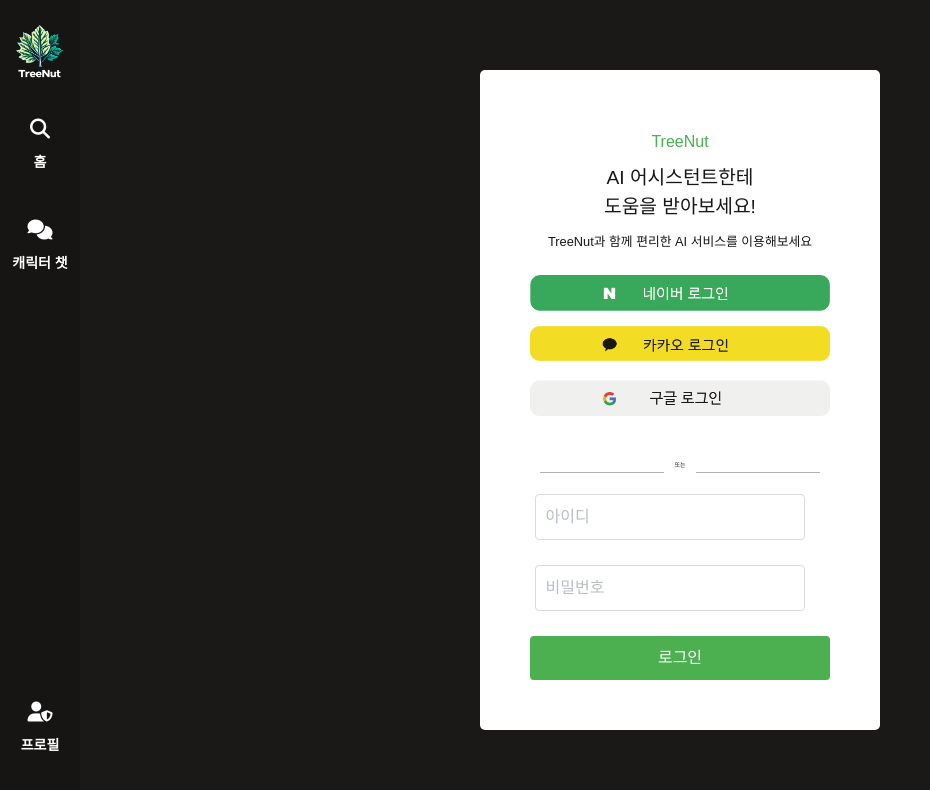
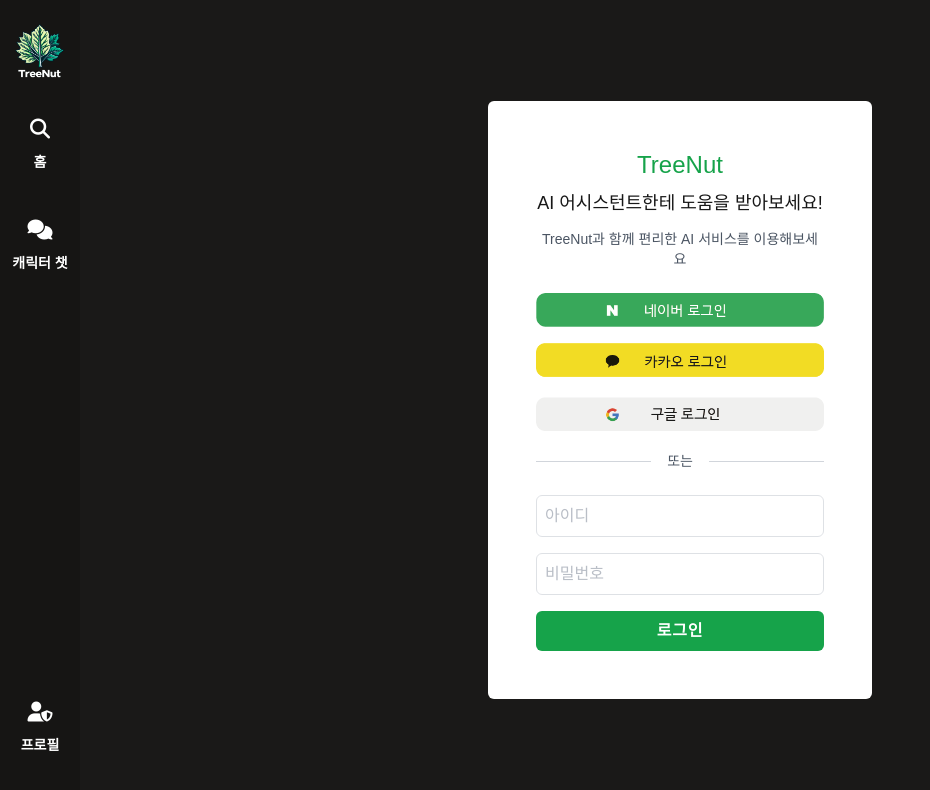
Before and after one commit to TreeNut-KR/ChatBot, a React (Create React App) app in the folder nginx/react-frontpage/: page /login in a window 1280 px wide. Shown: the top 790 px of the page, without its empty margins (0-930 px from the left). Built offline with nearby package versions, Linux system fonts and the light colour scheme.

Commit message:
프로필 스타일 수정/변경

```diff
--- a/nginx/react-frontpage/src/Component/Login/Login.tsx
+++ b/nginx/react-frontpage/src/Component/Login/Login.tsx
@@ -1,6 +1,5 @@
 import React, { useState, FormEvent } from 'react';
 import axios from 'axios';
-import './login.css';
 import logo_naver_kr from './logo/logo_naver_kr.png';
 import logo_kakao_kr from './logo/logo_kakao_kr.png';
 import logo_google_kr from './logo/logo_google_kr.png';
@@ -26,14 +25,11 @@
         setSuccess(true);
         console.log('로그인 성공:', response.data);
 
-        // 로그인 토큰 로컬 스토리지에 저장
         const token = response.data.token;
         if (token) {
           localStorage.setItem('jwt-token', token);
           console.log('토큰 저장 성공:', token);
-
-          // F5와 동일한 효과로 새로고침
-          window.location.href = '/'; // '/' 경로로 리다이렉션 후 새로고침
+          window.location.href = '/';
         } else {
           console.error('토큰이 반환되지 않았습니다.');
         }
@@ -47,53 +43,78 @@
   };
 
   return (
-    <div className="login-container">
-      <form onSubmit={handleSubmit} className="login-form">
-        <h2 className="title">TreeNut</h2>
-        <h2 className="subtitle">AI 어시스턴트한테 <br /> 도움을 받아보세요!</h2>
-        <h2 className="small-text">TreeNut과 함께 편리한 AI 서비스를 이용해보세요</h2>
-
-        <div className="image-container">
-          <img src={logo_naver_kr} width={300} alt="Naver Logo" />
-          <img src={logo_kakao_kr} width={300} alt="Kakao Logo" />
-          <img src={logo_google_kr} width={300} alt="Google Logo" />
+    <div className="flex flex-col items-center justify-center h-screen w-[90vw]">
+      <form onSubmit={handleSubmit} className="bg-white p-12 rounded-md text-left w-full max-w-sm ">
+        <div className="flex justify-center items-center">
+          <h2 className="text-green-600 text-2xl mb-2 whitespace-nowrap">{`TreeNut`}</h2>
         </div>
 
-        <div className="line-container">
-          <div className="line"></div>
-          <h2 className="and_text">또는</h2>
-          <div className="line"></div>
+        <div className="flex justify-center items-center">
+          <h2 className="text-lg mb-3 whitespace-nowrap">{`AI 어시스턴트한테 도움을 받아보세요!`}</h2>
         </div>
 
-        <div className="inputGroup">
+        <h2 className="text-center text-sm mb-6 text-gray-600">
+          TreeNut과 함께 편리한 AI 서비스를 이용해보세요
+        </h2>
+
+        <div className="flex flex-col items-center mb-5">
+          <img
+            src={logo_naver_kr}
+            alt="Naver Logo"
+            className="w-72 mb-4 transition-transform transform hover:translate-y-[-5px]"
+          />
+          <img
+            src={logo_kakao_kr}
+            alt="Kakao Logo"
+            className="w-72 mb-4 transition-transform transform hover:translate-y-[-5px]"
+          />
+          <img
+            src={logo_google_kr}
+            alt="Google Logo"
+            className="w-72 transition-transform transform hover:translate-y-[-5px]"
+          />
+        </div>
+
+        <div className="flex items-center mb-6">
+          <div className="flex-1 h-[1px] bg-gray-300"></div>
+          <span className="mx-4 text-gray-600 text-sm">또는</span>
+          <div className="flex-1 h-[1px] bg-gray-300"></div>
+        </div>
+
+        <div className="mb-4">
           <input
             type="text"
             id="Id"
             value={Id}
             onChange={(e) => setId(e.target.value)}
             required
-            className="login-input"
+            className="w-full p-2 border text-gray-700 border-gray-300 rounded-md opacity-70 focus:outline-none focus:ring-2 focus:ring-green-500"
             placeholder="아이디"
           />
         </div>
 
-        <div className="inputGroup">
+        <div className="mb-4">
           <input
             type="password"
             id="password"
             value={password}
             onChange={(e) => setPassword(e.target.value)}
             required
-            className="login-input"
+            className="w-full p-2 border text-gray-700 border-gray-300 rounded-md opacity-70 focus:outline-none focus:ring-2 focus:ring-green-500"
             placeholder="비밀번호"
           />
         </div>
 
-        <button type="submit" className="login-button">로그인</button>
+        <button
+          type="submit"
+          className="w-full font-semibold tracking-wider py-2 bg-green-600 text-white rounded-md hover:bg-green-700 transition"
+        >
+          로그인
+        </button>
       </form>
 
-      {error && <p className="error-message">{error}</p>}
-      {success && <p className="success-message">로그인 성공!</p>}
+      {error && <p className="text-red-600 mt-4 text-sm">{error}</p>}
+      {success && <p className="text-green-600 mt-4 text-sm">로그인 성공!</p>}
     </div>
   );
 };
--- a/nginx/react-frontpage/src/Component/Login/login.css
+++ /dev/null
@@ -1,118 +0,0 @@
-/* src/components/login.css */
-
-.login-container {
-    display: flex;
-    flex-direction: column; /* 컨테이너 방향을 세로로 설정 */
-    align-items: center;
-    justify-content: center;
-    height: 100vh;
-    width: 90vw; /* 너비 설정 */
-}
-
-.login-form {
-    background-color: white;
-    padding: 50px;
-    border-radius: 5px;
-    text-align: left; /* 텍스트 정렬을 좌측으로 설정 */
-}
-
-.inputGroup {
-    margin-bottom: 20px; /* 입력 필드 그룹 사이의 간격 */
-}
-
-.login-input {
-    margin-bottom: 5px;
-    padding: 10px;
-    border: 1px solid #ccc;
-    border-radius: 4px;
-    margin-left: 1.5%;
-    width: 90%;
-    opacity: 0.7; /* 약간 투명하게 설정 */
-}
-
-.login-button {
-    padding: 10px;
-    background-color: #4caf50;
-    color: white;
-    border: none;
-    border-radius: 4px;
-    cursor: pointer;
-    width: 100%; /* 버튼 너비를 100%로 설정 */
-}
-
-.login-button:hover {
-    background-color: #0056b3;
-}
-
-.error-message {
-    color: red;
-    margin-top: 10px;
-    font-size: 14px;
-}
-
-.success-message {
-    color: green;
-    margin-top: 10px;
-    font-size: 14px;
-}
-
-.image-container {
-    display: flex;
-    flex-direction: column; /* 수직 방향으로 정렬 */
-    align-items: center;    /* 수평 중앙 정렬 */
-    margin-bottom: 20px;    /* 이미지와 입력 필드 사이의 간격 */
-}
-
-.image-container img {
-    margin-bottom: 15px; /* 이미지 사이의 하단 마진 설정 */
-}
-
-/* src/components/login.css */
-
-/* 중앙 정렬 및 색상 설정 */
-.title {
-    text-align: center;       /* 중앙 정렬 */
-    color: rgb(76, 175, 80);           /* 연두색 */
-    margin: 10px 0;          /* 위아래 간격 추가 */
-}
-
-.subtitle {
-    text-align: center;       /* 중앙 정렬 */
-    margin: 10px 0;
-    font-size: 120%;          /* 위아래 간격 추가 */
-}
-
-.small-text {
-    text-align: center;       /* 중앙 정렬 */
-    font-size: 0.8em;        /* 폰트 크기 줄이기 */
-    margin: 10px 0;          /* 위아래 간격 추가 */
-    margin-bottom: 3vh;
-}
-
-.line-container {
-    display: flex;
-    align-items: center; /* 수직 중앙 정렬 */
-}
-
-.line {
-    flex: 1; /* 줄이 남은 공간을 차지하도록 설정 */
-    height: 1px; /* 줄의 두께 */
-    background-color: rgba(0, 0, 0, 0.3); /* 희미한 색상 */
-    margin: 0 10px; /* 줄과 텍스트 사이의 간격 */
-}
-
-
-.and_text {
-    text-align: center;       /* 중앙 정렬 */
-    font-size: 0.3em;        /* 폰트 크기 줄이기 */
-    margin: 10px 0;          /* 위아래 간격 추가 */
-    margin-bottom: 3vh;
-}
-
-.image-container img {
-    transition: transform 0.3s; /* 부드러운 애니메이션 효과 */
-  }
-
-  .image-container img:hover {
-    transform: translateY(-5px); /* 이미지를 위로 살짝 떴다 내리는 효과 */
-  }
--- a/nginx/react-frontpage/src/Component/Resister/Resister.tsx
+++ b/nginx/react-frontpage/src/Component/Resister/Resister.tsx
@@ -1,14 +1,13 @@
 import React, { useState, useEffect } from 'react';
 import axios from 'axios';
-import './resister.css';
 
 const Resister: React.FC = () => {
-  const [Id, setId] = useState<string>(''); // 아이디
-  const [password, setPassword] = useState<string>(''); // 비밀번호
-  const [username, setUsername] = useState<string>(''); // 이름
-  const [email, setEmail] = useState<string>(''); // 이메일
-  const [idError, setIdError] = useState<string>(''); // 아이디 경고 메시지
-  const [emailError, setEmailError] = useState<string>(''); // 이메일 경고 메시지
+  const [Id, setId] = useState<string>('');
+  const [password, setPassword] = useState<string>('');
+  const [username, setUsername] = useState<string>('');
+  const [email, setEmail] = useState<string>('');
+  const [idError, setIdError] = useState<string>('');
+  const [emailError, setEmailError] = useState<string>('');
 
   useEffect(() => {
     setId('');
@@ -50,7 +49,7 @@
       setIdError('아이디에 한글을 입력할 수 없습니다.');
     } else {
       setIdError('');
-      setId(value); // 한글이 아닌 경우에만 상태 업데이트
+      setId(value);
     }
   };
 
@@ -61,69 +60,77 @@
       setEmailError('이메일에 한글을 입력할 수 없습니다.');
     } else {
       setEmailError('');
-      setEmail(value); // 한글이 아닌 경우에만 상태 업데이트
+      setEmail(value);
     }
   };
 
   return (
-    <div className="resister-container">
-      <form onSubmit={handleSubmit} className="resister-form">
-        <h2 className="title_text">회원가입</h2>
-        <div className="inputGroup">
-          <div className="input-label">이름</div>
+    <div className="flex flex-col items-center justify-center w-[93vw] h-screen bg-[#1A1918]">
+      <form
+        onSubmit={handleSubmit}
+        className="bg-white p-12 rounded-md text-left w-[400px]"
+      >
+        <h2 className="text-black tracking-wide font-bold text-2xl text-center flex  justify-center h-[60px] mb-9">
+          회원가입
+        </h2>
+
+        <div className="mb-4">
+          <label className="block text-sm text-gray-800 mb-1">이름</label>
           <input
             type="text"
             id="username"
             value={username}
             onChange={(e) => setUsername(e.target.value)}
             required
-            className="resister-input"
+            className="w-full p-2 border-b-2 border-gray-300 text-gray-700 focus:outline-none focus:border-blue-500"
             autoComplete="off"
           />
         </div>
 
-        <div className="inputGroup">
-          <div className="input-label">아이디</div>
+        <div className="mb-4">
+          <label className="block text-sm text-gray-800 mb-1">아이디</label>
           <input
             type="text"
             id="Id"
             value={Id}
             onChange={handleIdChange}
             required
-            className="resister-input"
-            autoComplete="off"
+            className="w-full p-2 border-b-2 text-gray-700 border-gray-300 focus:outline-none focus:border-blue-500"
           />
-          {idError && <p className="error-message">{idError}</p>}
+          {idError && <p className="text-red-600 text-sm mt-2">{idError}</p>}
         </div>
 
-        <div className="inputGroup">
-          <div className="input-label">비밀번호</div>
+        <div className="mb-4">
+          <label className="block text-sm text-gray-800 mb-1">비밀번호</label>
           <input
             type="password"
             id="password"
             value={password}
             onChange={(e) => setPassword(e.target.value)}
             required
-            className="resister-input"
-            autoComplete="off"
+            className="w-full p-2 border-b-2 border-gray-300 focus:outline-none text-gray-700 focus:border-blue-500"
           />
         </div>
 
-        <div className="inputGroup">
-          <div className="input-label">이메일</div>
+        <div className="mb-4">
+          <label className="block text-sm text-gray-800 mb-1">이메일</label>
           <input
             type="email"
             id="email"
             value={email}
             onChange={handleEmailChange}
             required
-            className="resister-input"
-            autoComplete="off"
+            className="w-full p-2 border-b-2 text-gray-700 border-gray-300 focus:outline-none focus:border-blue-500"
           />
-          {emailError && <p className="error-message">{emailError}</p>}
+          {emailError && <p className="text-red-600 text-sm mt-2">{emailError}</p>}
         </div>
 
-        <button type="submit" className="resister-button">회원가입</button>
+        <button
+          type="submit"
+          className="w-full p-2 font-semibold bg-green-600 text-white rounded hover:bg-green-700 transition mt-4"
+        >
+          회원가입
+        </button>
       </form>
     </div>
   );
--- a/nginx/react-frontpage/src/Component/Resister/resister.css
+++ /dev/null
@@ -1,80 +0,0 @@
-.resister-container {
-    display: flex;
-    flex-direction: column;
-    align-items: center; /* 가로 중앙 정렬 */
-    justify-content: center; /* 세로 중앙 정렬 */
-    width: 93vw;
-    height: 100vh; /* 화면 전체 높이 */
-    background-color: #1A1918;
-}
-
-.resister-form {
-    background-color: white;
-    padding: 50px;
-    padding-right: 70px;
-    border-radius: 5px;
-    box-shadow: 0 2px 10px rgba(0, 0, 0, 0.1);
-    text-align: left;
-    width: 400px; /* 폼의 가로 크기 고정 */
-}
-
-.inputGroup {
-    margin-bottom: 15px; /* 입력 그룹 사이의 여백 */
-}
-
-.input-label {
-    font-size: 14px; /* 라벨 텍스트 크기 */
-    color: #333; /* 텍스트 색상 */
-    margin-bottom: 5px; /* 라벨 아래 마진 추가 */
-}
-
-.resister-input {
-    padding: 10px;
-    border: none; /* 테두리 제거 */
-    border-bottom: 2px solid #ccc; /* 하단 밑줄 추가 */
-    width: 100%;
-    opacity: 0.7;
-    height: 2.8vh;
-    outline: none; /* 포커스 시 테두리 제거 */
-}
-
-.resister-input:focus {
-    border-bottom: 2px solid #007bff; /* 포커스 시 색상 변경 */
-}
-
-.resister-button {
-    padding: 10px;
-    background-color: rgb(76, 175, 80);
-    color: white;
-    border: none;
-    border-radius: 4px;
-    cursor: pointer;
-    width: 100%; /* 버튼의 너비를 폼 너비에 맞춤 */
-    margin-top: 15px;
-}
-
-.resister-button:hover {
-    background-color: #0056b3;
-}
-
-.error-message {
-    color: red;
-    margin-top: 10px;
-    font-size: 14px;
-}
-
-.success-message {
-    color: green;
-    margin-top: 10px;
-    font-size: 14px;
-}
-.title_text {
-    color: black;
-    font-size: 20px;
-    text-align: center;
-    display: flex; /* Flexbox 활성화 */
-    align-items: center; /* 수직 중앙 정렬 */
-    justify-content: center; /* 가로 중앙 정렬 */
-    height: 50px; /* 고정 높이 지정 */
-    margin-bottom: 20px; /* 폼 내용과 간격 추가 */
-}
```
